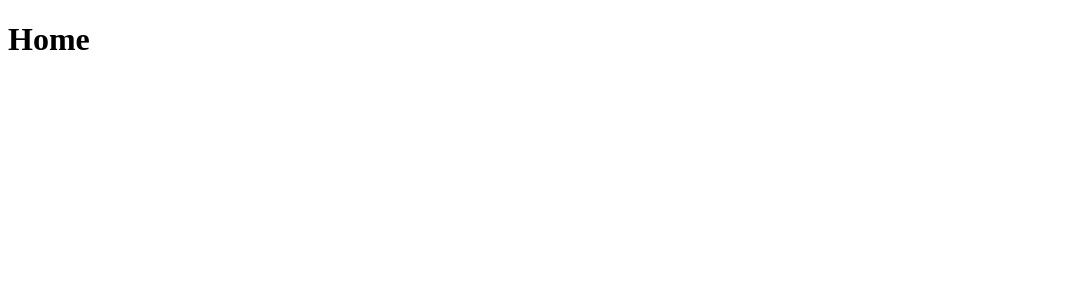
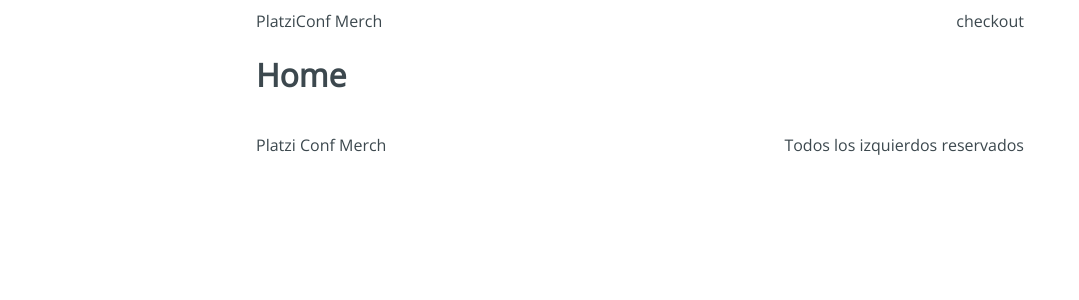
Before and after one commit to Jaime200/platziStoreMerch, a React app: page / in a window 1280 px wide. Shown: the top 300 px of the page, without its empty margins (0-1079 px from the left). Built offline with nearby package versions, Linux system fonts and the light colour scheme.

Commit message:
Parametrizacion de layout

```diff
--- a/src/routes/App.jsx
+++ b/src/routes/App.jsx
@@ -6,12 +6,14 @@ import Information from '../containers/Information'
 import Payment from '../containers/Payment'
 import Success from '../containers/Success'
 import NotFound from '../containers/NotFound'
+import Layout from '../components/Layout'
 // [BrowserRouter] Encapsula toda la navegacion de la aplicacion
 // [Switch] El primero que coincida con la ruta que se esta eligiendo
 
 const App = ()=>{
   return(
  <BrowserRouter>
+ <Layout>
     <Switch>
       <Route exact path='/' component={Home}/>
       <Route exact path='/checkout' component={Checkout}/>
@@ -20,6 +22,7 @@ const App = ()=>{
       <Route exact path='/checkout/success' component={Success}/>
       <Route component={NotFound}/>
     </Switch>
+  </Layout>
  </BrowserRouter>
   )
 }
```
Lines whose indentation alone changed are shown as unchanged.
